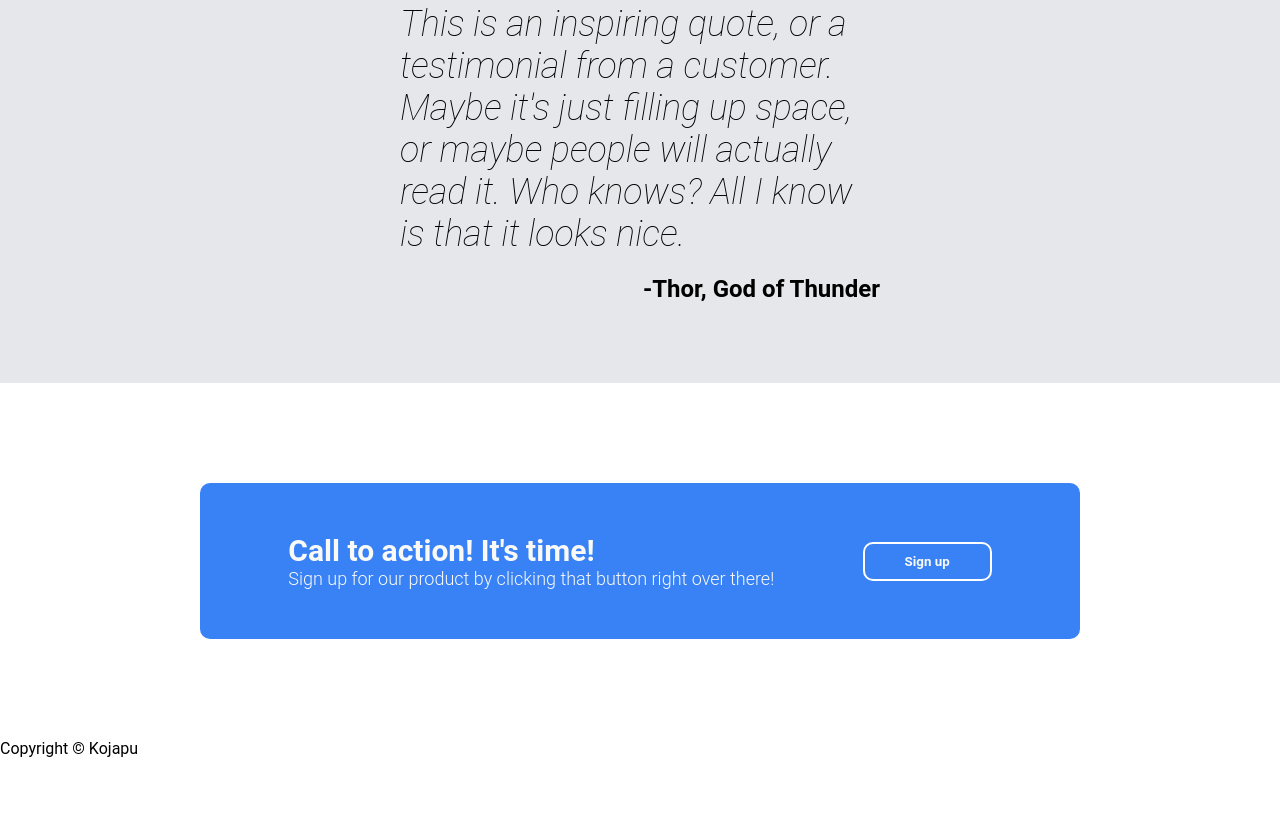
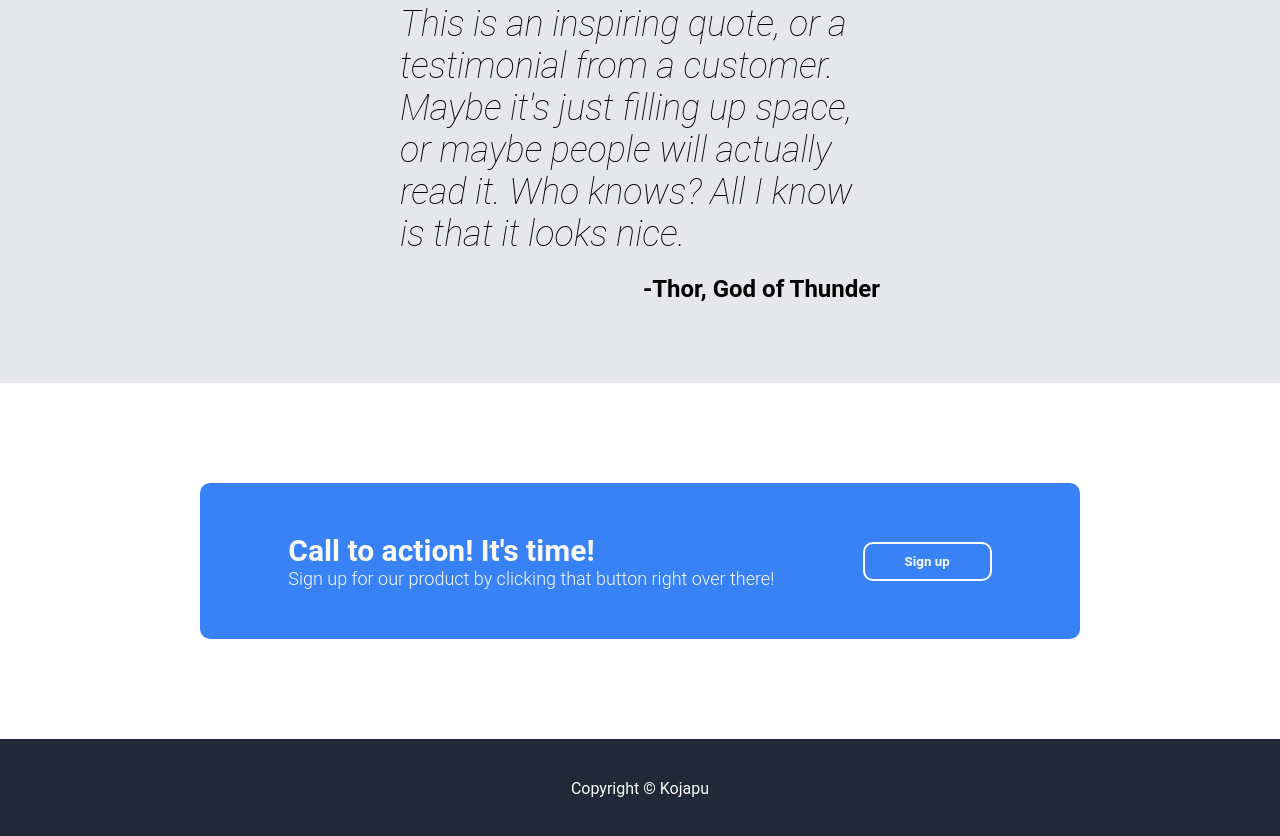
Before and after one commit to Kojapu/landing-page, a plain HTML site: page index.html in a window 1280 px wide. Shown: the part 931-1767 px from the top of the page. Before the commit the page ends 1689 px from the top, so only its background shows below. Drawn offline with Linux system fonts and the light colour scheme.

Commit message:
Add styling to footer section

```diff
--- a/styles.css
+++ b/styles.css
@@ -174,3 +174,12 @@ body {
     border-style: solid;
     font-weight: 600;
 }
+
+.footer {
+    display: flex;
+    justify-content: center;
+    align-items: center;
+    background-color: #1F2937;
+    padding: 40px 200px;
+    color: #F9FAF8;
+}
```
